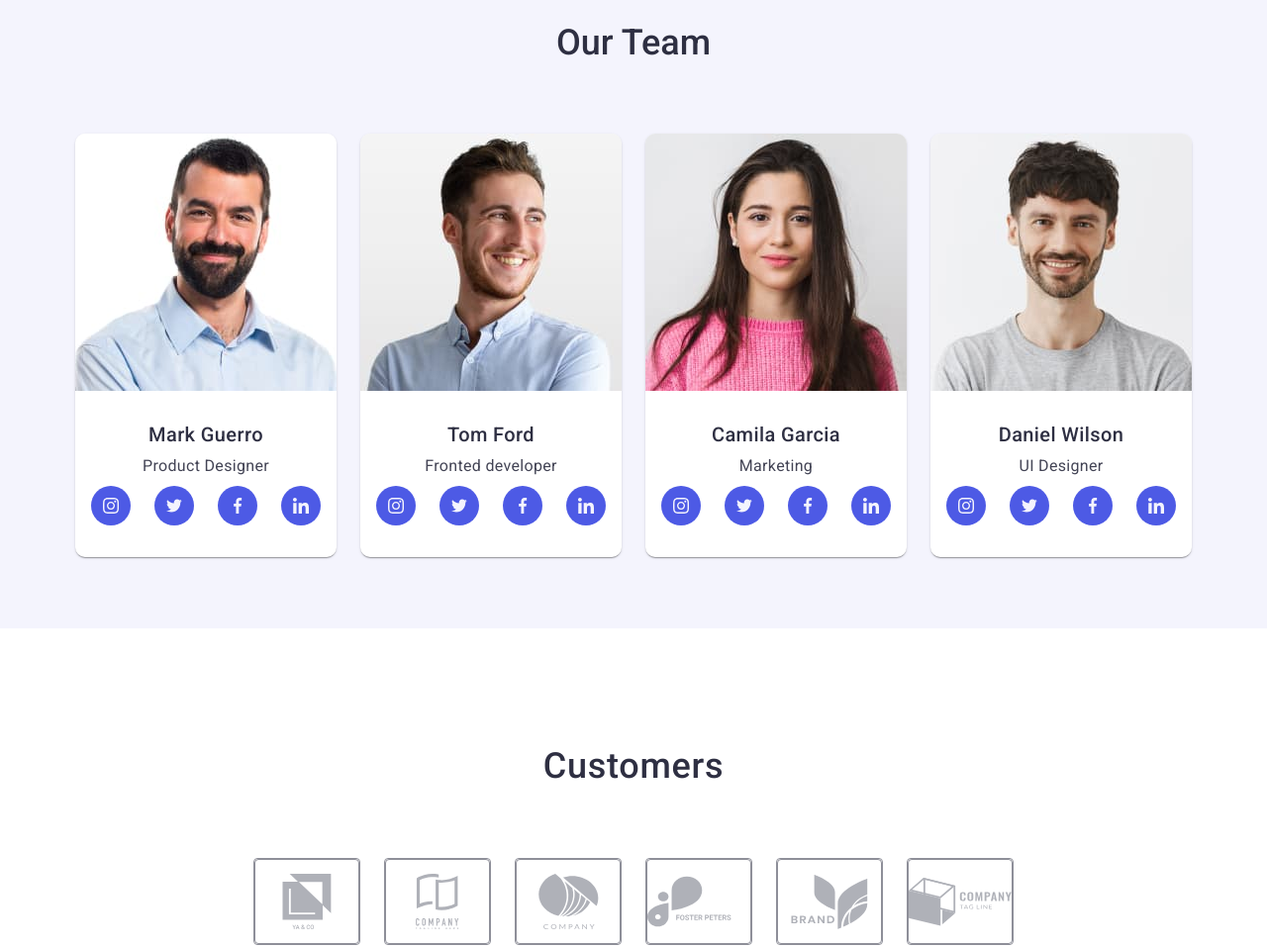
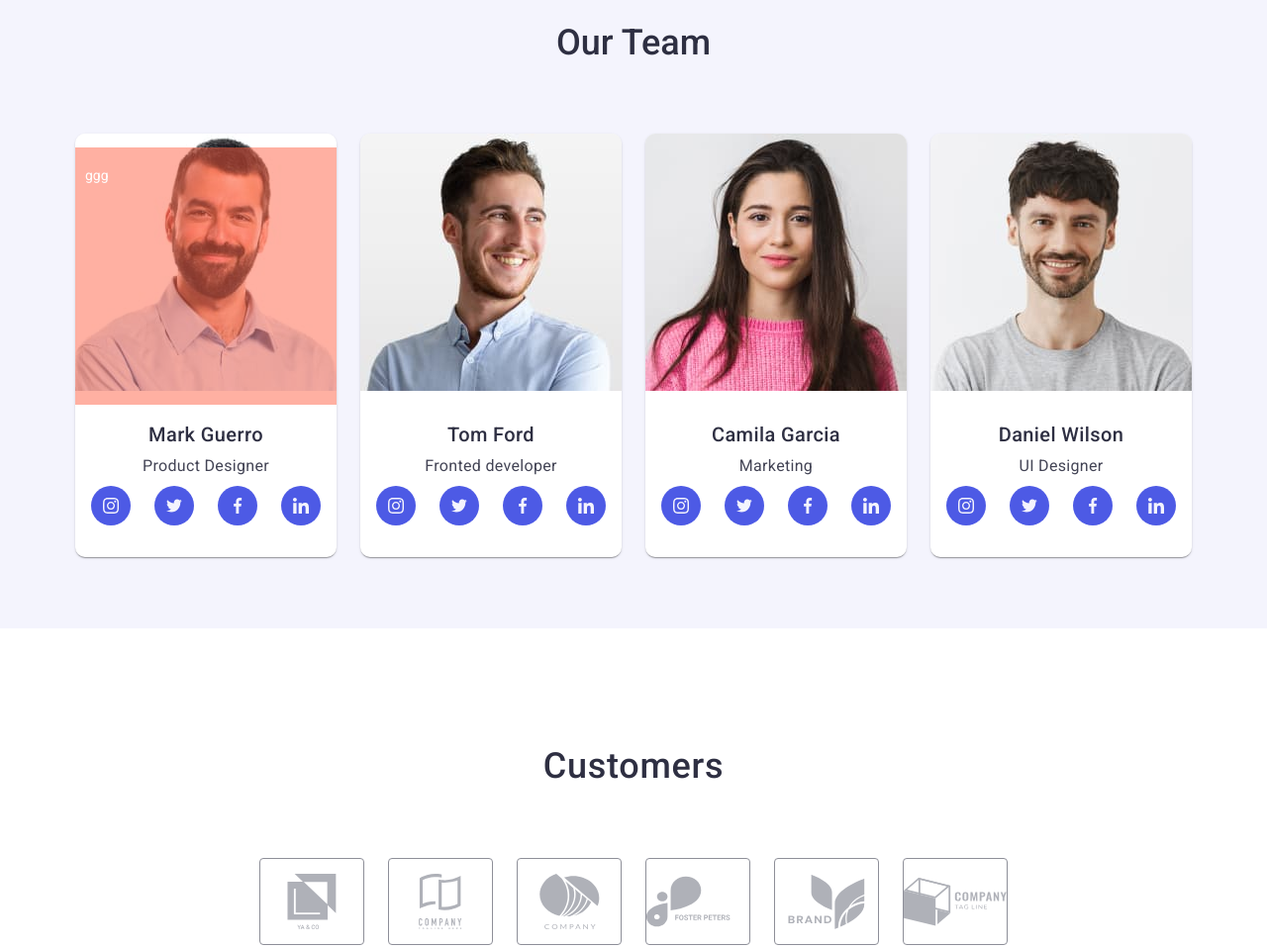
Before and after one commit to slavadabizha/goit-markup-hw-05, a plain HTML site: page index.html in a window 1280 px wide. Shown: the part 1800-2758 px from the top of the page at 99% size. Drawn offline with nearby package versions, Linux system fonts and the light colour scheme.

Commit message:
update html file

```diff
--- a/index.html
+++ b/index.html
@@ -111,12 +111,15 @@
         <h2 class="our_team">Our Team</h2>
         <ul class="flex_container">
           <li class="team-list-item">
+            <div class="team_list_img_wrapper">
             <img
               src="images/Mark_Guerro.jpg"
               width="264"
               height="260"
               alt="Mark Guerro"
             />
+            <p class="overlay">ggg</p>
+          </div>
             <div class="card-content">
             <h3 class="card-title">Mark Guerro</h3>
             <p class="card-text">Product Designer</p>
--- a/styles/styles.css
+++ b/styles/styles.css
@@ -104,7 +104,8 @@ header{
     gap: 40px;
     }
 
-.nav-links:hover, .nav-links:focus
+.nav-links:hover,
+.nav-links:focus
 {
     color: var(--primary-brand);
 }
@@ -165,6 +166,9 @@ button
     border: none;
     border-radius: 4px;
     box-shadow: var(--card-shadow);
+
+    transition: background-color 250ms cubic-bezier(0.4, 0, 0.2, 1);
+
 }
 button:hover,
 button:focus {
@@ -193,7 +197,9 @@ button:focus {
     .trailing_icons_icon {
         fill: #F4F4FD;
     }
-    .trailing_icons_link:hover, :focus {
+
+    .trailing_icons_link:hover,
+    .trailing_icons_link:focus {
     background: #31D0AA;
     cursor: pointer;
     }
@@ -254,7 +260,8 @@ button:focus {
 .feature_list .item {
     width: 264px;
     }
-    .feature_list .item::before {
+    .feature_list
+    .item::before {
         display: block;
         content: "";
         height: 112px;
@@ -345,11 +352,6 @@ img{
     gap: 24px;
     }
     .logo-icon {
-    display: flex;
-    justify-content: center;
-    align-items: center;
-    border: 1px solid #8e8f99;
-    border-radius: 4px;
     width: calc((100%-5*24px) / 6);
     height: 88px;
     }
@@ -383,6 +385,23 @@ img{
         background-color: #ffffff;
         box-shadow: var(--card-shadow);
         border-radius: 10px;
+        overflow: hidden;
+
+        display: block;
+    }
+    .team_list_img_wrapper{
+        position: relative;
+    }
+    .overlay{
+        position: absolute;
+        left: 0;
+        top: 0;
+        width: 100%;
+        height: 100%;
+        font-size: 14px;
+        color: #ffffff;
+        padding: 20px 10px;
+        background-color: rgba(255, 99, 71, 0.5);
         overflow: hidden;
     }
 .card-content {
@@ -425,11 +444,18 @@ img{
     flex-wrap: wrap;
     flex-basis: calc(100% / 3);
     }
+
 .portfolio-cards_item {
     flex-basis: calc((100% - 2 * 24px) / 3) ;
-    box-shadow: var(--card-shadow);
+    border: 1px solid #8e8f99;
     border-radius: 10px;
     overflow: hidden;
+    }
+    .portfolio-cards_item:hover,
+    .portfolio-cards_item:focus
+    { box-shadow: var(--card-shadow);
+      border-radius: 10px;
+      cursor: pointer;
     }
 .card-content_portfolio{
     text-align: left;
@@ -494,7 +520,8 @@ img{
 .social-footer-icon {
     fill: #F4F4FD;
 }
-.social-footer-link:hover, :focus {
+.social-footer-link:hover,
+.social-footer-link:focus {
     background: #31D0AA;
     cursor: pointer;
 }
```
